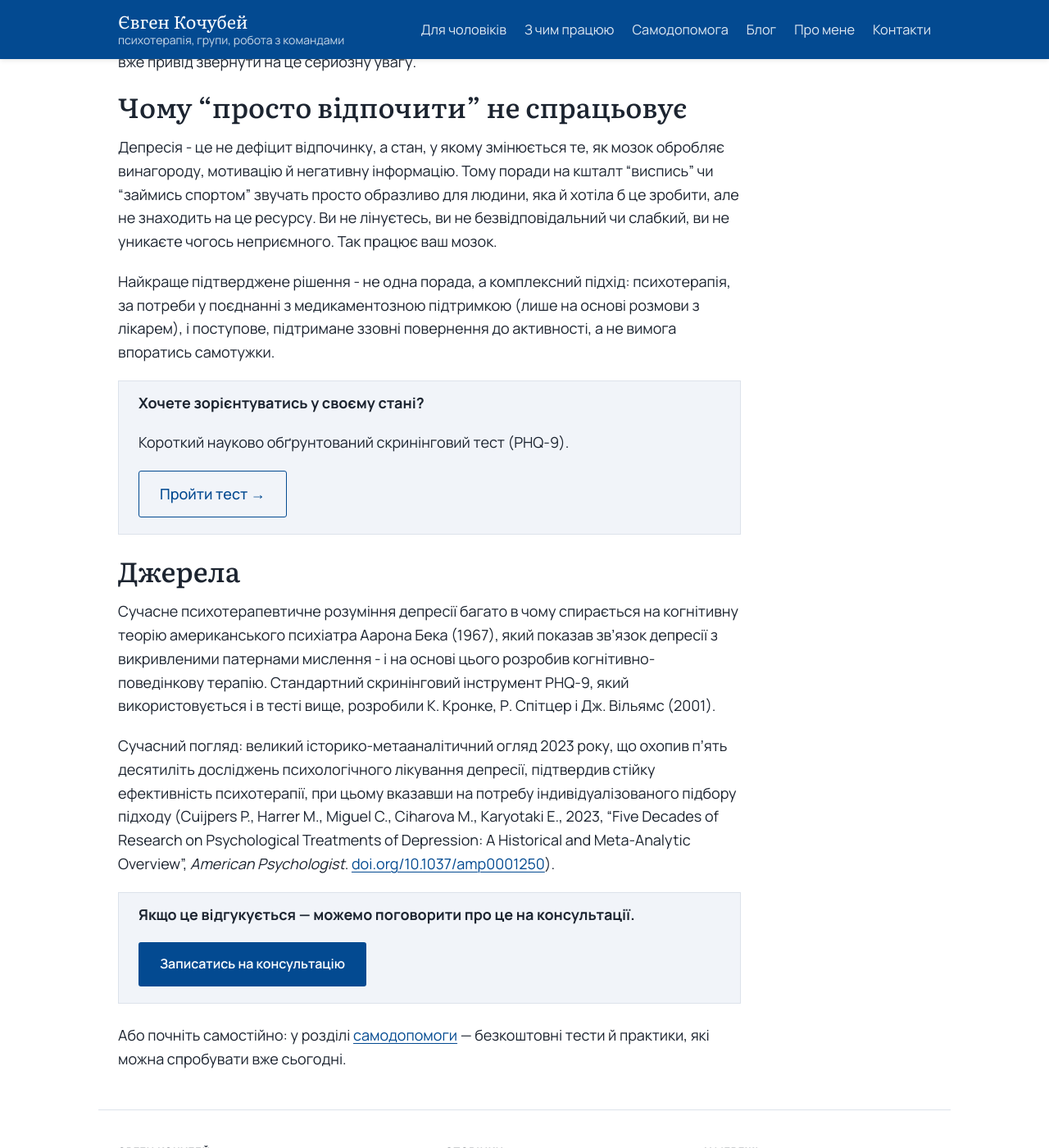
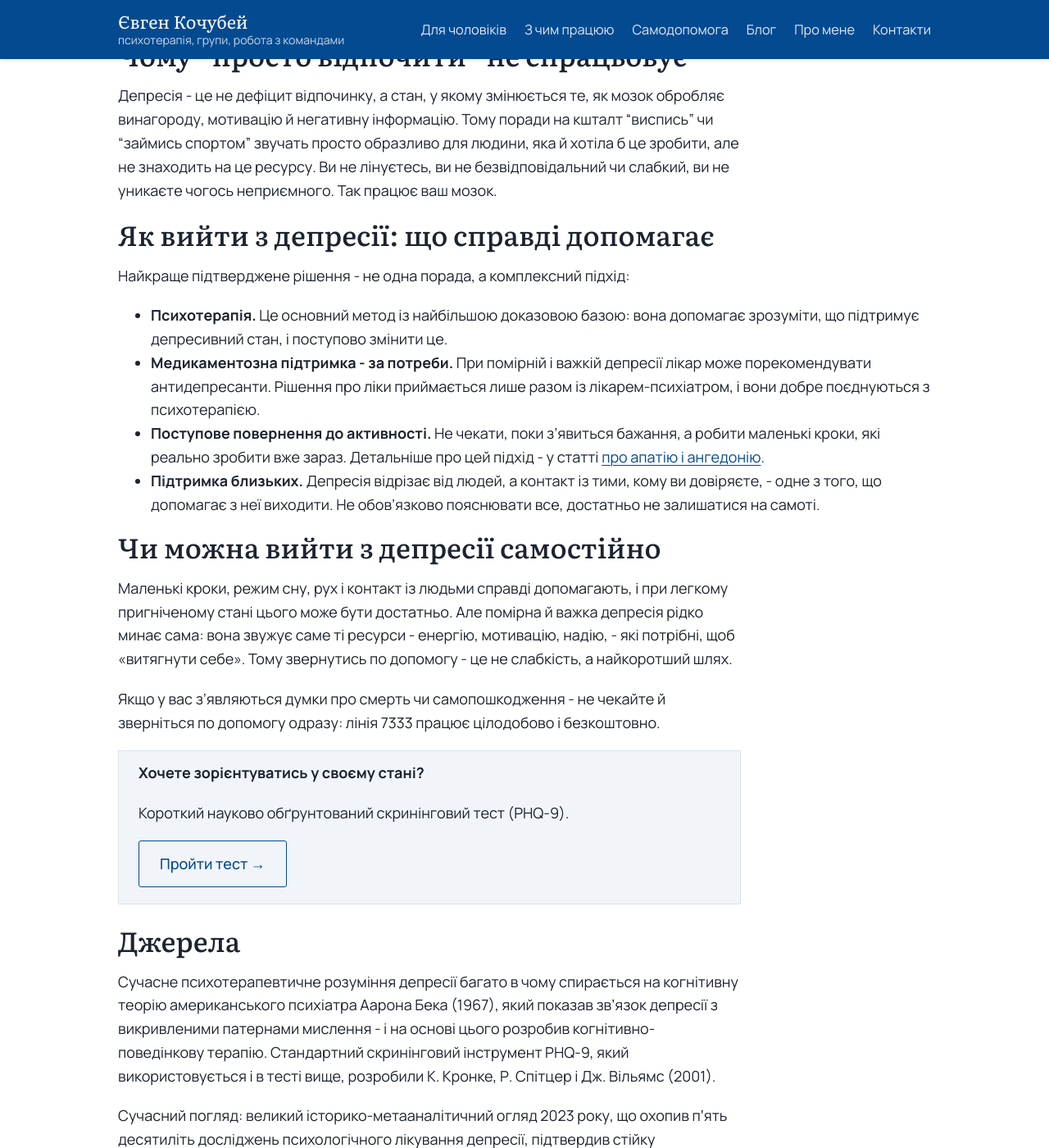
Before and after one commit to cobchik/yevhenkochubei-site, a Jekyll site: the page built from _posts/2026-02-14-depresiya.md, in a window 1280 px wide and 1400 px high, scrolled down 1188 px. Shown: the whole window at 82% size. Built offline with Jekyll 4.4.1, drawn with Linux system fonts in a browser that asks for light colours; some of the changed text lies outside the part shown.

Commit message:
Keyword fixes from research: men's page (криза середнього віку), services page (тривожність), depression post retitled "Як вийти з депресії" with new sections
Co-Authored-By: Claude Opus 5.5 <noreply@anthropic.com>

```diff
--- a/_posts/2026-02-14-depresiya.md
+++ b/_posts/2026-02-14-depresiya.md
@@ -1,7 +1,7 @@
 ---
-title: "Депресія: як відрізнити важкий період від стану, що потребує допомоги"
+title: "Як вийти з депресії і як відрізнити її від важкого періоду"
 category: "Психічне здоров'я"
-excerpt: "«Просто візьми себе в руки» - і чому це не працює. Пояснюємо, що таке депресія насправді, чим вона відрізняється від смутку, і коли час звернутись по підтримку."
+excerpt: "«Просто візьми себе в руки» - і чому це не працює. Що таке депресія насправді, чим вона відрізняється від смутку, що допомагає з неї вийти і коли час звернутись по підтримку."
 ---
 
 Смуток минає. Втома минає після відпочинку. А депресія - це стан, який не минає сам, скільки б часу не пройшло і як би сильно людина не намагалась "просто зібратись".
@@ -29,7 +29,20 @@ excerpt: "«Просто візьми себе в руки» - і чому це
 
 Депресія - це не дефіцит відпочинку, а стан, у якому змінюється те, як мозок обробляє винагороду, мотивацію й негативну інформацію. Тому поради на кшталт "виспись" чи "займись спортом" звучать просто образливо для людини, яка й хотіла б це зробити, але не знаходить на це ресурсу. Ви не лінуєтесь, ви не безвідповідальний чи слабкий, ви не уникаєте чогось неприємного. Так працює ваш мозок.
 
-Найкраще підтверджене рішення - не одна порада, а комплексний підхід: психотерапія, за потреби у поєднанні з медикаментозною підтримкою (лише на основі розмови з лікарем), і поступове, підтримане ззовні повернення до активності, а не вимога впоратись самотужки.
+## Як вийти з депресії: що справді допомагає
+
+Найкраще підтверджене рішення - не одна порада, а комплексний підхід:
+
+- **Психотерапія.** Це основний метод із найбільшою доказовою базою: вона допомагає зрозуміти, що підтримує депресивний стан, і поступово змінити це.
+- **Медикаментозна підтримка - за потреби.** При помірній і важкій депресії лікар може порекомендувати антидепресанти. Рішення про ліки приймається лише разом із лікарем-психіатром, і вони добре поєднуються з психотерапією.
+- **Поступове повернення до активності.** Не чекати, поки з'явиться бажання, а робити маленькі кроки, які реально зробити вже зараз. Детальніше про цей підхід - у статті [про апатію і ангедонію]({{ '/blog/apatiya-angedoniya/' | relative_url }}).
+- **Підтримка близьких.** Депресія відрізає від людей, а контакт із тими, кому ви довіряєте, - одне з того, що допомагає з неї виходити. Не обов'язково пояснювати все, достатньо не залишатися на самоті.
+
+## Чи можна вийти з депресії самостійно
+
+Маленькі кроки, режим сну, рух і контакт із людьми справді допомагають, і при легкому пригніченому стані цього може бути достатньо. Але помірна й важка депресія рідко минає сама: вона звужує саме ті ресурси - енергію, мотивацію, надію, - які потрібні, щоб «витягнути себе». Тому звернутись по допомогу - це не слабкість, а найкоротший шлях.
+
+Якщо у вас з'являються думки про смерть чи самопошкодження - не чекайте й зверніться по допомогу одразу: лінія 7333 працює цілодобово і безкоштовно.
 
 <div class="tally-block">
   <p><strong>Хочете зорієнтуватись у своєму стані?</strong></p>
```
Also changed, not shown: choloviky.md (+4 -3 lines), index.md (+1 -1 lines), z-chym-pratsiuiu.md (+4 -4 lines).
